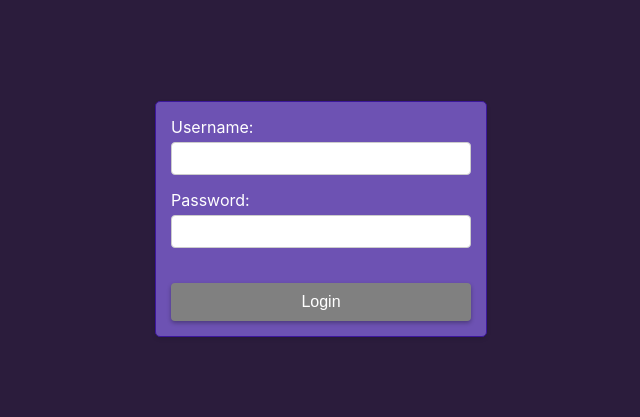
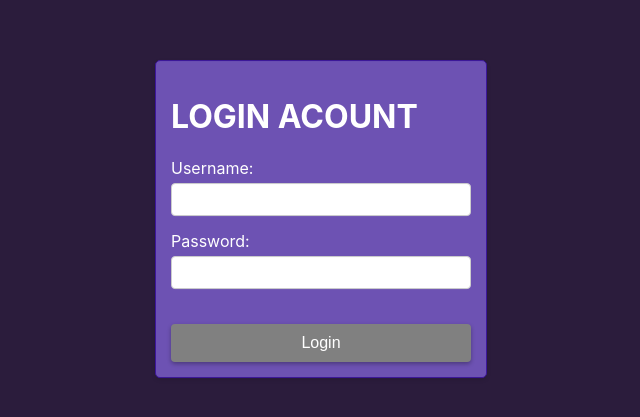
Before and after one commit to thenyandude/infoscreen-retry, a React (Create React App) app in the folder code-in-here/: page / in a window 1280 px wide. Shown: the part 181-598 px from the top of the page, without its empty margins (319-959 px from the left). Built offline with nearby package versions, Linux system fonts and the light colour scheme.

Commit message:
Added text to login and register

```diff
--- a/code-in-here/src/Login.js
+++ b/code-in-here/src/Login.js
@@ -36,6 +36,7 @@ function LoginPage() {
   return (
     <form onSubmit={handleSubmit} className="login-form">
       <div className="form-group">
+      <h1> LOGIN ACOUNT</h1>
         <label htmlFor="username">Username:</label>
         <input
           type="text"
--- a/code-in-here/src/Register.js
+++ b/code-in-here/src/Register.js
@@ -34,6 +34,7 @@ function RegisterPage() {
 
   return (
     <form onSubmit={handleSubmit} className="register-form">
+      <h1> REGISTER ACOUNT</h1>
       <div className="form-group">
         <label htmlFor="username">Username:</label>
         <input
```
Also changed, not shown: code-in-here/public/media/funny.jpeg (added).
